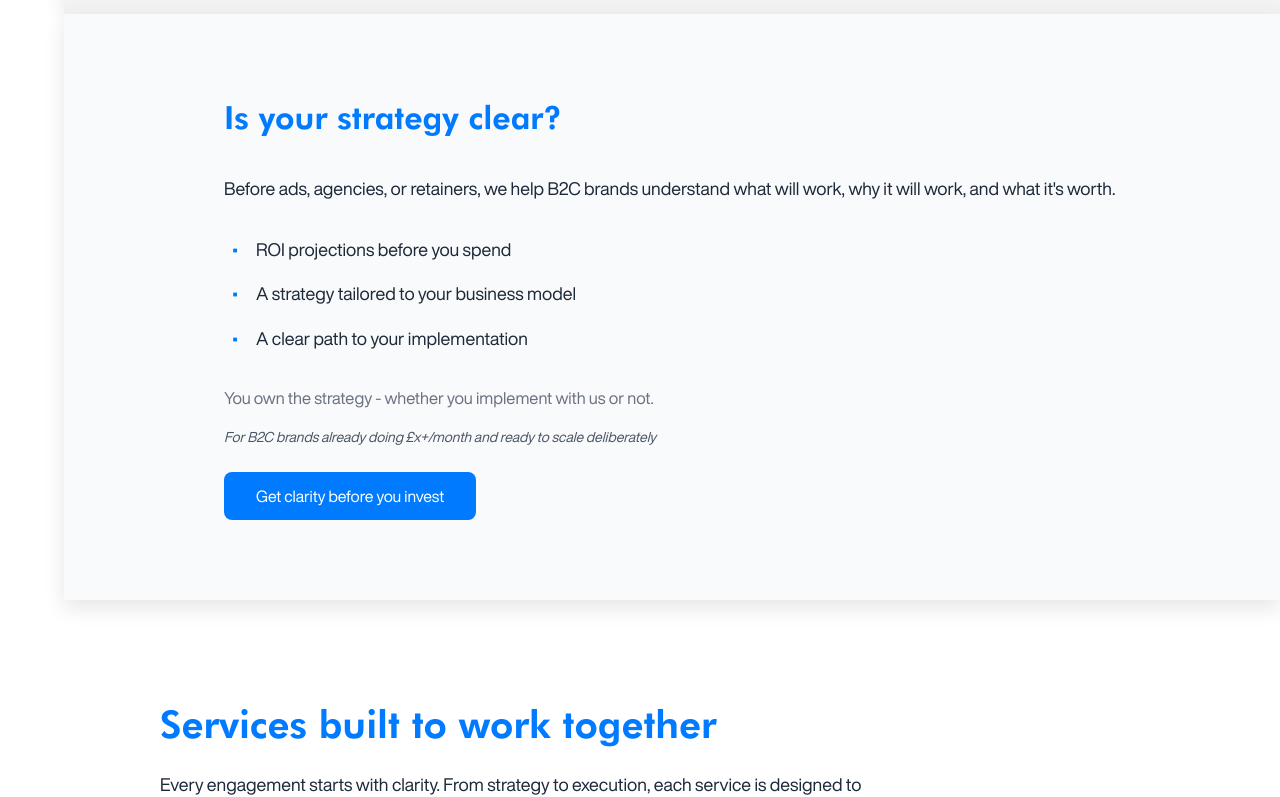
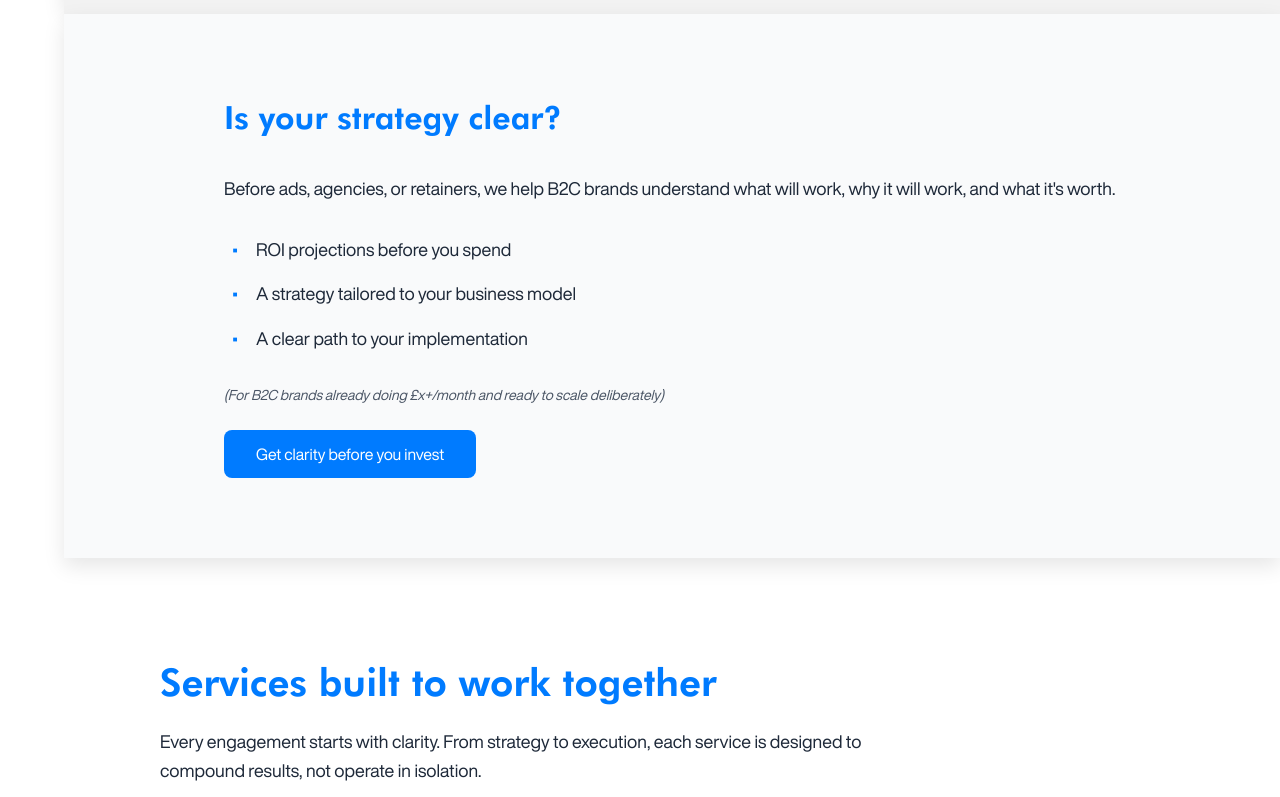
Before and after one commit to gabrielsaban/consultico-marketing-site, a Next.js app: page / in a window 1280 px wide. Shown: the part 1270-2067 px from the top of the page. Built offline with nearby package versions, Linux system fonts and the light colour scheme; no server answers.

Commit message:
small adjust

```diff
--- a/src/sections/ThinkFirstSection.tsx
+++ b/src/sections/ThinkFirstSection.tsx
@@ -28,12 +28,8 @@ export default function ThinkFirstSection(): JSX.Element {
             </li>
           </ul>
 
-          <p className="text-[clamp(1rem,1.3vw,1.125rem)] leading-[1.6] text-gray-500 font-helvetica-light mb-4">
-            You own the strategy - whether you implement with us or not.
-          </p>
-
           <p className="text-[clamp(0.875rem,1.1vw,1rem)] leading-[1.5] text-gray-600 font-helvetica italic mb-6">
-            For B2C brands already doing £x+/month and ready to scale deliberately
+            (For B2C brands already doing £x+/month and ready to scale deliberately)
           </p>
 
           <motion.button
```
